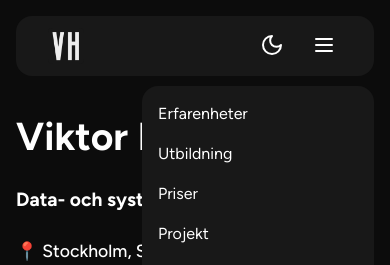
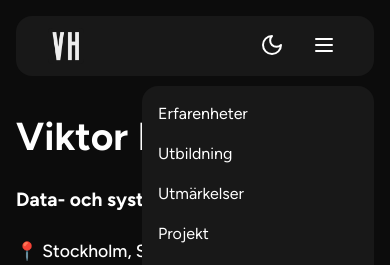
Before and after one commit to vhogberg/react-portfolio, a React (Vite) app: page / in a window 390 px wide. Both pictures are taken after a click on the button 324 px from the left and 46 px from the top of the page. Shown: the top 265 px of the page. Built offline with nearby package versions, Linux system fonts and the light colour scheme.

Commit message:
Fixed header wording

```diff
--- a/src/components/Header/Header.tsx
+++ b/src/components/Header/Header.tsx
@@ -103,7 +103,7 @@ function Header() {
           Utbildning
         </a>
         <a href="#awards" onClick={() => setMenuOpen(false)}>
-          Priser
+          Utmärkelser
         </a>
         <a href="#projects" onClick={() => setMenuOpen(false)}>
           Projekt
```
